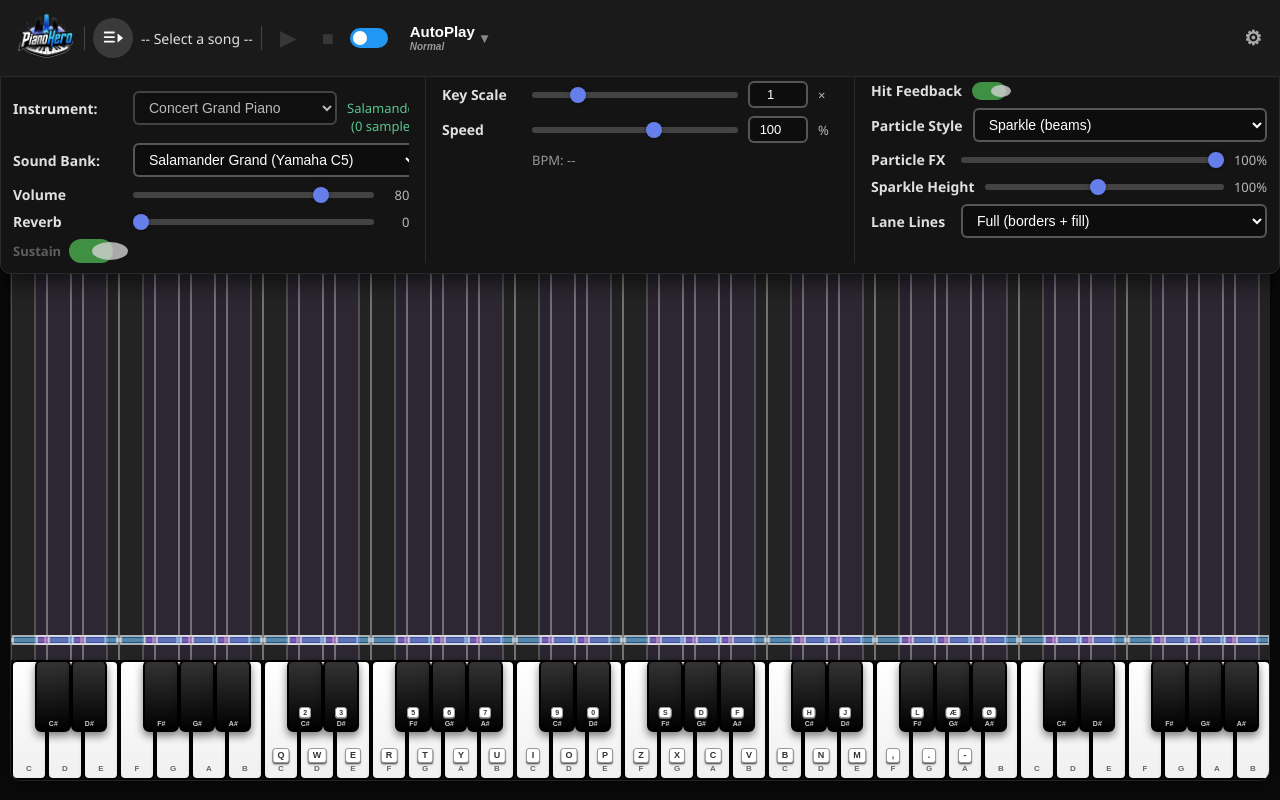
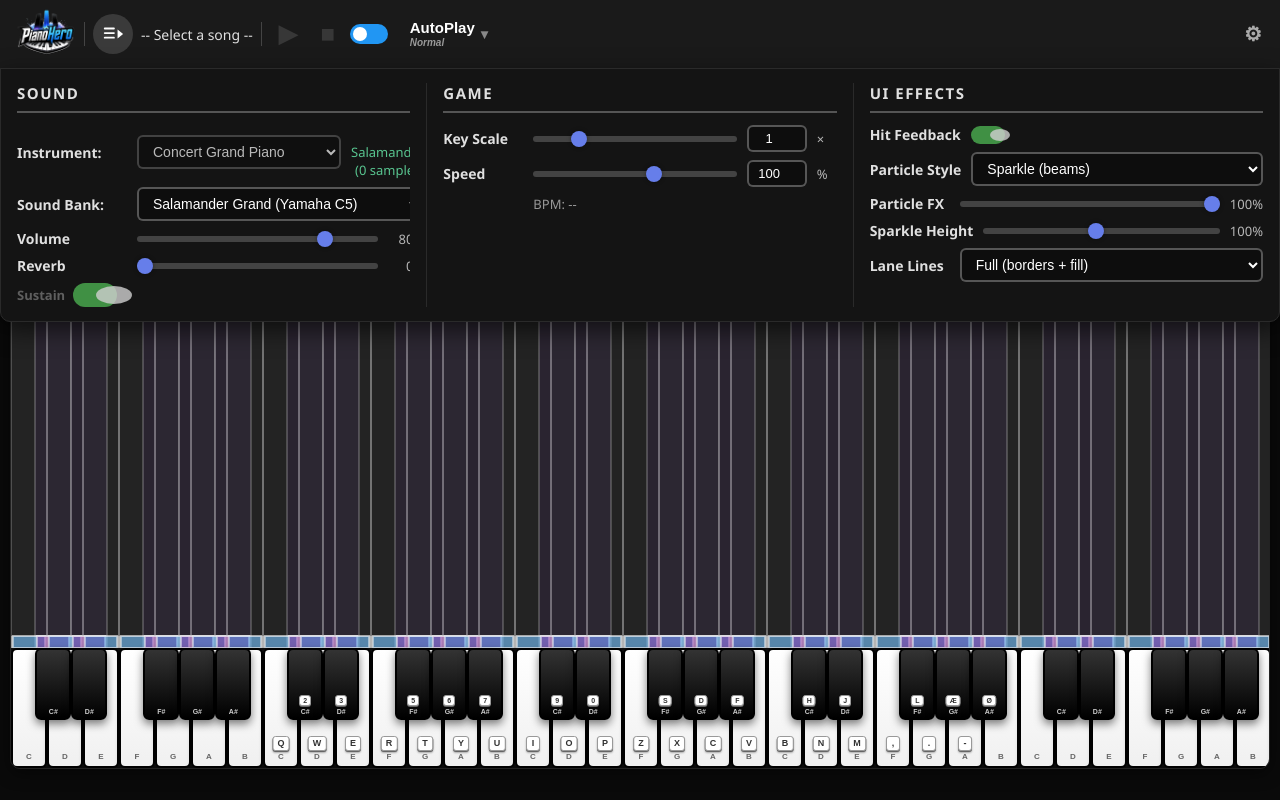
Before and after one commit to 7effrey89/PianoHero, a plain HTML site: page index.html in a window 1280 px wide. Both pictures are taken after a click on the button "Settings". Drawn offline with Linux system fonts and the light colour scheme; no server answers.

Commit message:
ui
Co-authored-by: Copilot <copilot@github.com>

```diff
--- a/app.js
+++ b/app.js
@@ -49,7 +49,7 @@ class PianoHero {
 
         // Game settings
         this.noteSpeed = 200; // pixels per second
-        this.hitZoneY = this.canvas.height - 80;
+        this.hitZoneY = this.canvas.height;
         this.hitTolerance = 50; // pixels tolerance for hitting notes
         this.showTimingFeedback = true; // show Perfect/Great/Good/OK/Miss text
 
@@ -544,7 +544,7 @@ class PianoHero {
         container.style.width = fullWidth + 'px';
         this.canvas.width = fullWidth;
         this.canvas.height = container.clientHeight;
-        this.hitZoneY = this.canvas.height - 20;
+        this.hitZoneY = this.canvas.height;
         this.keyPositions = this.calculateKeyPositions();
         this._laneCacheDirty = true;
     }
@@ -2939,35 +2939,36 @@ class PianoHero {
             }
         }
 
-        // Draw hit zone line
+        // Draw hit zone bar (note-thickness, just above the keyboard)
+        const hitBarHeight = 12;
         if (style === 'synthesia') {
-            // Synthesia: subtle warm line with note-letter labels below
+            // Synthesia: subtle warm bar with note-letter labels
             lctx.fillStyle = 'rgba(180, 60, 60, 0.6)';
-            lctx.fillRect(0, this.hitZoneY - 1, w, 2);
-            // Note letter labels just below the hit line
-            lctx.font = `bold ${Math.max(9, Math.min(13, this.keyWidth * 0.55))}px sans-serif`;
+            lctx.fillRect(0, this.hitZoneY - hitBarHeight, w, hitBarHeight);
+            // Note letter labels inside the hit bar
+            lctx.font = `bold ${Math.max(9, Math.min(11, this.keyWidth * 0.45))}px sans-serif`;
             lctx.textAlign = 'center';
-            lctx.textBaseline = 'top';
+            lctx.textBaseline = 'middle';
             for (const note of this.allNotes) {
                 const pos = this.keyPositions[note];
                 if (!pos || pos.isBlack) continue;
                 const letter = note.charAt(0);
                 const cx = pos.left + pos.width / 2;
                 lctx.fillStyle = 'rgba(220, 180, 180, 0.7)';
-                lctx.fillText(letter, cx, this.hitZoneY + 3);
+                lctx.fillText(letter, cx, this.hitZoneY - hitBarHeight / 2);
             }
         } else {
             lctx.fillStyle = 'rgba(255, 255, 255, 0.4)';
-            lctx.fillRect(0, this.hitZoneY - 2, w, 4);
+            lctx.fillRect(0, this.hitZoneY - hitBarHeight, w, hitBarHeight);
         }
 
         // Draw hit zone indicators
         if (style !== 'synthesia') {
             for (const [note, pos] of Object.entries(this.keyPositions)) {
                 const iw = pos.width * 0.9;
-                const ih = 8;
+                const ih = hitBarHeight;
                 const ix = pos.left + (pos.width - iw) / 2;
-                const iy = this.hitZoneY - ih / 2;
+                const iy = this.hitZoneY - ih;
                 lctx.fillStyle = pos.isBlack ?
                     'rgba(156, 39, 176, 0.4)' : 'rgba(33, 150, 243, 0.4)';
                 lctx.fillRect(ix, iy, iw, ih);
--- a/index.html
+++ b/index.html
@@ -88,15 +88,6 @@
 
             <!-- Settings gear -->
             <button class="header-settings-btn" id="settingsMenuBtn" aria-label="Settings">⚙</button>
-        </header>
-
-        <!-- Status bar (below header, minimal) -->
-        <div class="header-status-bar" id="headerStatusBar">
-            <p id="statusMessage"></p>
-            <div id="progressBar" class="progress-bar">
-                <div id="progressFill" class="progress-fill"></div>
-            </div>
-        </div>
 
             <!-- Settings Panel (toggled by header menu button) -->
             <div class="settings-toolbar" id="settingsToolbar">
@@ -268,6 +259,15 @@
                 </div>
                 </div>
             </div>
+        </header>
+
+        <!-- Status bar (below header, minimal) -->
+        <div class="header-status-bar" id="headerStatusBar">
+            <p id="statusMessage"></p>
+            <div id="progressBar" class="progress-bar">
+                <div id="progressFill" class="progress-fill"></div>
+            </div>
+        </div>
 
         <!-- Stats + Song Timeline -->
         <div class="stats-bar">
--- a/styles.css
+++ b/styles.css
@@ -24,8 +24,8 @@ header.top-header {
     align-items: center;
     gap: 8px;
     background: #1a1a1a;
-    padding: 8px 16px;
-    margin: -6px -10px 6px -10px;
+    padding: 4px 16px;
+    margin: -6px -10px 2px -10px;
     border-bottom: 1px solid #2a2a2a;
     position: relative;
     z-index: 100;
@@ -250,7 +250,7 @@ header.top-header {
     height: 36px;
     border-radius: 4px;
     border: none;
-    font-size: 20px;
+    font-size: 24px;
     cursor: pointer;
     display: flex;
     align-items: center;
@@ -1119,14 +1119,13 @@ button {
 /* Animations for hitting notes */
 @keyframes hitSuccess {
     0% {
-        transform: scale(1);
+        box-shadow: 0 0 0 #4CAF50;
     }
     50% {
-        transform: scale(1.2);
         box-shadow: 0 0 20px #4CAF50;
     }
     100% {
-        transform: scale(1);
+        box-shadow: none;
     }
 }
 
@@ -1242,15 +1241,14 @@ button {
 
 @keyframes coplayHitSuccess {
     0% {
-        transform: scale(1);
+        box-shadow: 0 0 0 #FFEB3B;
     }
     50% {
-        transform: scale(1.15);
         box-shadow: 0 0 25px #FFEB3B, 0 0 50px rgba(255, 152, 0, 0.7);
         background: linear-gradient(to bottom, #FFEB3B 0%, #FFD600 100%) !important;
     }
     100% {
-        transform: scale(1);
+        box-shadow: none;
     }
 }
 
@@ -1280,7 +1278,7 @@ button {
 /* Settings Toolbar: Sound + Game side by side */
 .settings-toolbar {
     position: absolute;
-    top: 44px;
+    top: 100%;
     left: 0;
     right: 0;
     z-index: 99;
@@ -1295,7 +1293,7 @@ button {
     display: flex;
     flex-wrap: wrap;
     gap: 16px;
-    padding: 10px 12px;
+    padding: 14px 16px;
     transition: max-height 0.3s ease, opacity 0.3s ease, padding 0.3s ease;
     max-height: 70vh;
     opacity: 1;
@@ -1330,11 +1328,14 @@ button {
 }
 
 .settings-panel h4 {
-    margin: 0 0 8px 0;
-    font-size: 13px;
-    color: #888;
+    margin: 0 0 12px 0;
+    font-size: 15px;
+    font-weight: 700;
+    color: #e0e0e0;
     text-transform: uppercase;
-    letter-spacing: 0.5px;
+    letter-spacing: 1.5px;
+    padding-bottom: 8px;
+    border-bottom: 2px solid #555;
 }
 
 .settings-panel-body {
```
Lines whose indentation alone changed are shown as unchanged.
